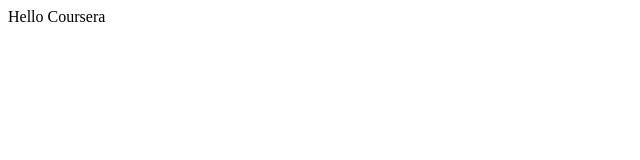
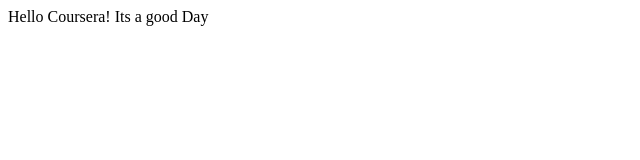
Before and after one commit to AkhilNaik07/CourseraTest, a plain HTML site: page site/index.html in a window 1280 px wide. Shown: the whole page, without its empty margins (0-640 px from the left). Drawn offline with Linux system fonts and the light colour scheme.

Commit message:
Small edit to our page content.

```diff
--- a/site/index.html
+++ b/site/index.html
@@ -6,6 +6,6 @@
     <title>Document</title>
 </head>
 <body>
-    Hello Coursera
+    Hello Coursera! Its a good Day
 </body>
 </html>
```
